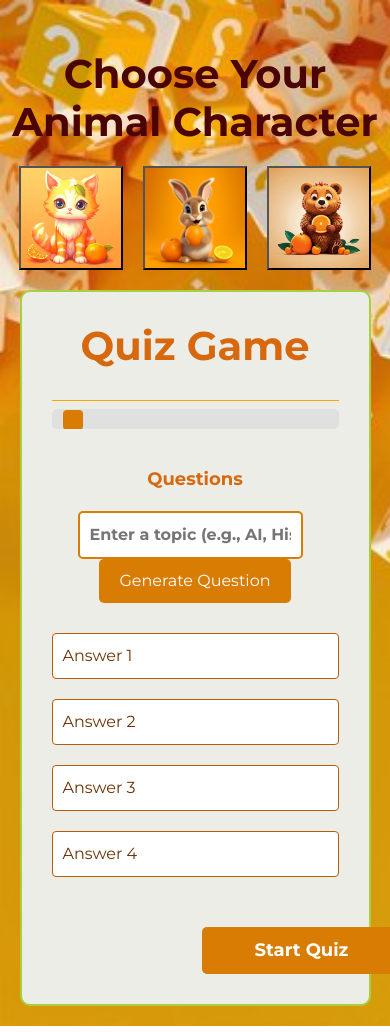
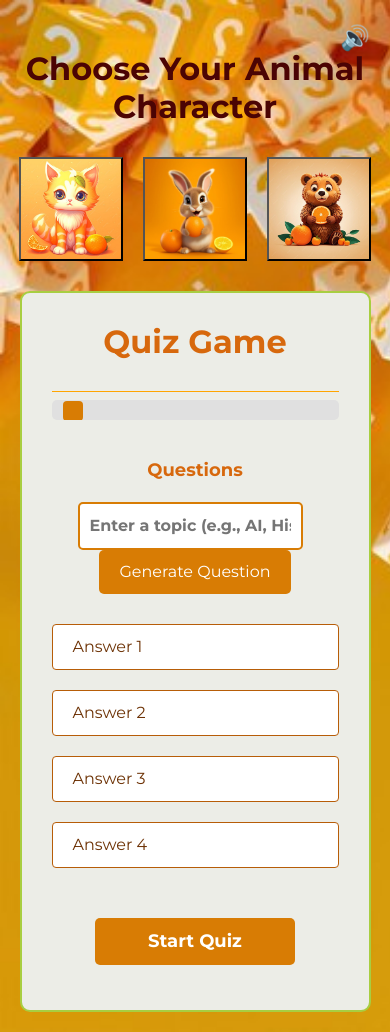
Before and after one commit to Liliyalexx/quiz_Game, a website: page index.html in a window 390 px wide. Shown: the top 1032 px of the page. Drawn offline with nearby package versions, Linux system fonts and the light colour scheme.

Commit message:
mobile css sizes added

```diff
--- a/css/style.css
+++ b/css/style.css
@@ -46,13 +46,17 @@ body {
   text-align: center;
 }
 
+
 .btn {
   background: #fff;
   color: #6d3205;
   font-weight: 500;
+  font-size: 1rem;
   width: 100%;
+  min-width: 44px;
+  min-height: 44px;
   border: 1px solid #b75d08;
-  padding: 10px;
+  padding: 10px 20px;
   margin: 10px 0;
   text-align: left;
   border-radius: 4px;
@@ -136,6 +140,11 @@ body {
   justify-content: center;
   gap: 20px;
   margin: 20px 0;
+  min-width: 44px;
+  min-height: 44px;
+  padding: 10px 20px;
+  font-size: 16px;
+  cursor: pointer;
 }
 
 .animal-option {
@@ -169,9 +178,9 @@ body {
   border-radius: 5px;
   cursor: pointer;
   font-size: 18px;
-  width: 200px;
-  margin-top: 5px;
-  margin-left: 150px;
+  width: 100%; /* Full width on mobile */
+  max-width: 200px; /* Limit width on larger screens */
+  margin: 15px auto; /* Center the button */
   display: block;
 }
 
@@ -190,7 +199,7 @@ h1 {
   color: #4b0404;
   font-family: 'Montserrat', sans-serif;
   font-weight: 700;
-  font-size: 2.5rem;
+  font-size: 2rem;
 }
 
 #quiz-controls {
@@ -224,3 +233,18 @@ h1 {
 .quiz {
   margin-bottom: 20px;
 }
+#mute-btn {
+  position: fixed; /* Fixed position so it stays in place */
+  top: 20px; /* Distance from the top */
+  right: 20px; /* Distance from the right */
+  background: none;
+  border: none;
+  font-size: 24px;
+  cursor: pointer;
+  color: #d87c04; /* Match your theme color */
+  z-index: 1000; /* Ensure it's above other elements */
+}
+
+#mute-btn:hover {
+  color: #f2de45; /* Change color on hover */
+}
--- a/index.html
+++ b/index.html
@@ -35,6 +35,7 @@
     <audio id="background-music" loop>
       <source src="sounds/sorcerer-loop-251868.mp3" type="audio/mpeg">
     </audio>
+    <button id="mute-btn">🔊</button>
      <!-- Character Selection Screen -->
      <div id="character-selection">
         <h1>Choose Your Animal Character</h1>
--- a/js/app.js
+++ b/js/app.js
@@ -25,6 +25,7 @@ const characterElement = document.querySelector(".character");
 const topicInput = document.getElementById("topic-input");
 const generateQuestionButton = document.getElementById("generate-question-btn");
 const backgroundMusic = document.getElementById("background-music"); // Background music
+const muteButton = document.getElementById("mute-btn");
 
 let currentQuestionIndex = 0;
 let questions = []; // Store AI-generated questions
@@ -230,7 +231,15 @@ function handleNextButton() {
         showScore();
     }
 }
-
+function toggleMute(){
+    if(backgroundMusic.muted){
+        backgroundMusic.muted = false;
+        muteButton.textContent = '🔊';
+    }else {
+        backgroundMusic.muted = true;
+        muteButton.textContent = "🔇"
+    }
+}
 /*----------------------------- Event Listeners -----------------------------*/
 // Event Listener for Start Quiz Button
 startQuizButton.addEventListener("click", () => {
@@ -275,7 +284,7 @@ function startBackgroundMusic() {
   window.addEventListener("load", () => {
     startBackgroundMusic();
   });
-
+  muteButton.addEventListener('click', toggleMute);
   // Allow music to start on user interaction (e.g., click)
   document.addEventListener("click", () => {
     if (backgroundMusic.paused) {
```
